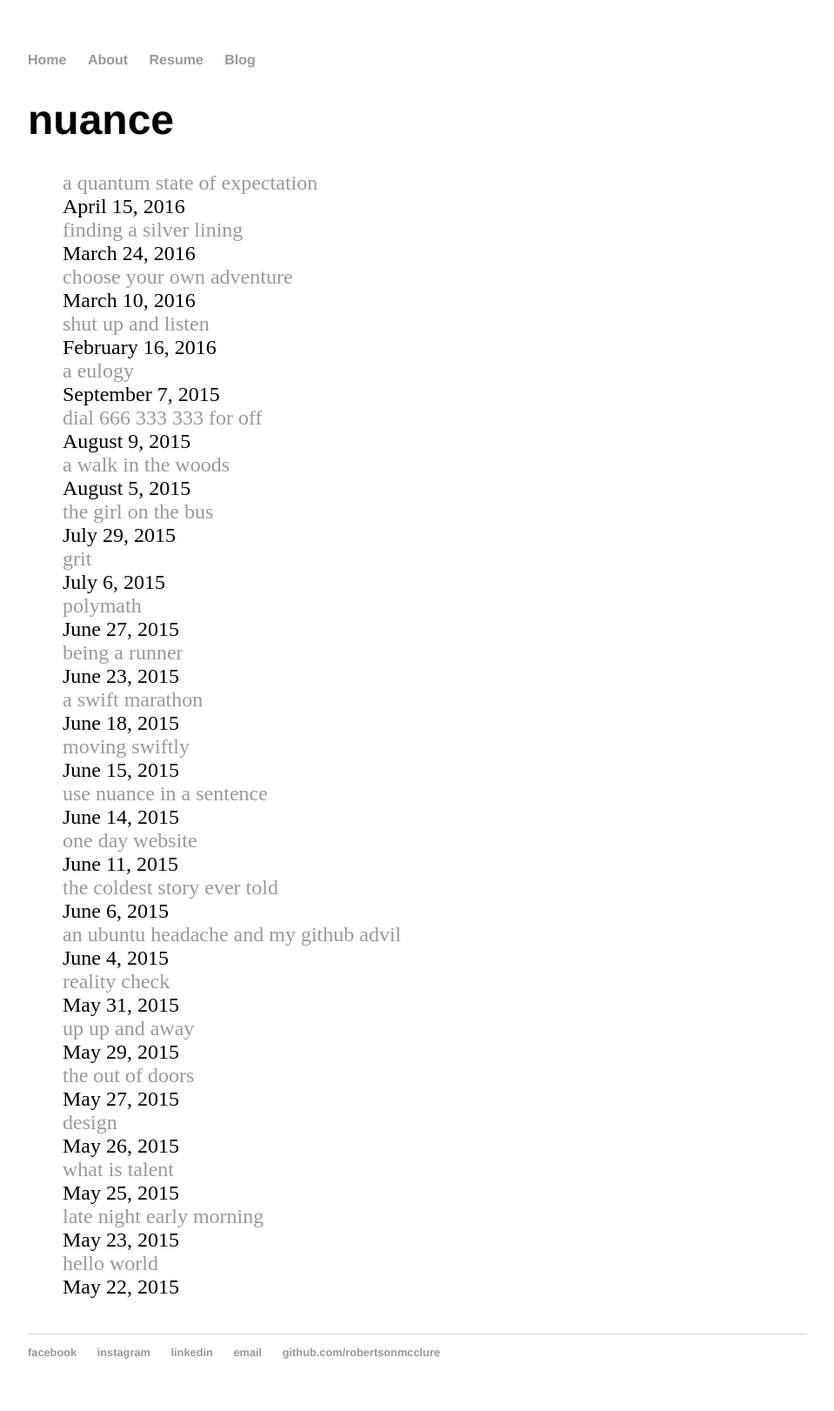
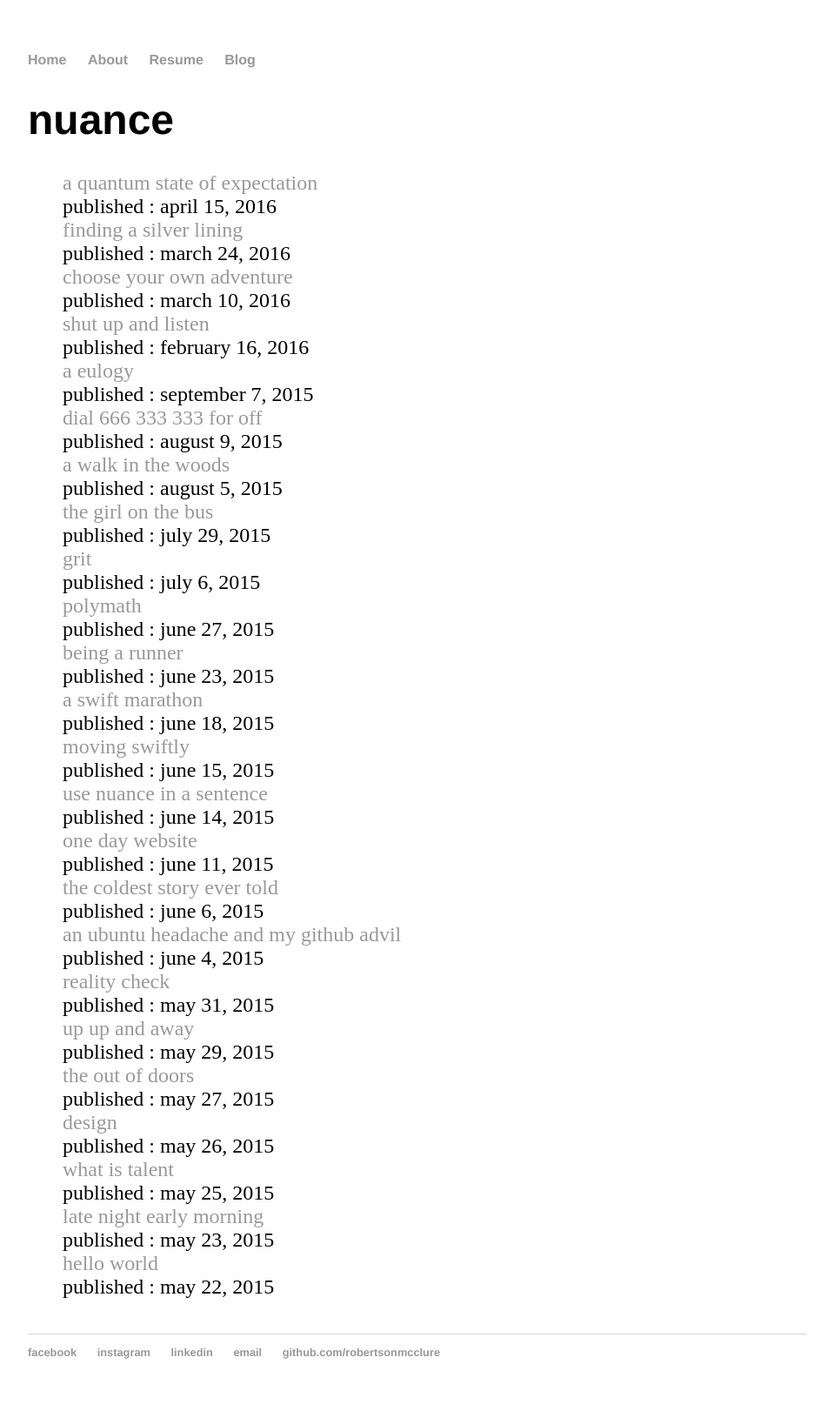
Before and after one commit to robertsonmcclure/robertsonmcclure.github.io, a Jekyll site: the page built from blog/index.html, in a window 1280 px wide. Shown: the whole page at 87% size, without its empty margins (160-1119 px from the left). Built offline with Jekyll 4.4.1, drawn with Linux system fonts in a browser that asks for light colours.

Commit message:
commited using script

```diff
--- a/blog/index.html
+++ b/blog/index.html
@@ -7,6 +7,6 @@ title: nuance
 
       {% for post in site.posts %}
         <li><a href="{{ post.url }}" title="{{ post.title }}">{{ post.title }}</a></li>
-        <li><span>{{ post.date | date: "%B %-d, %Y" }}</span></li>
+        <li><span>published : {{ post.date | date: "%B %-d, %Y" | downcase }}</span></li>
       {% endfor %}
     </ul>
```
